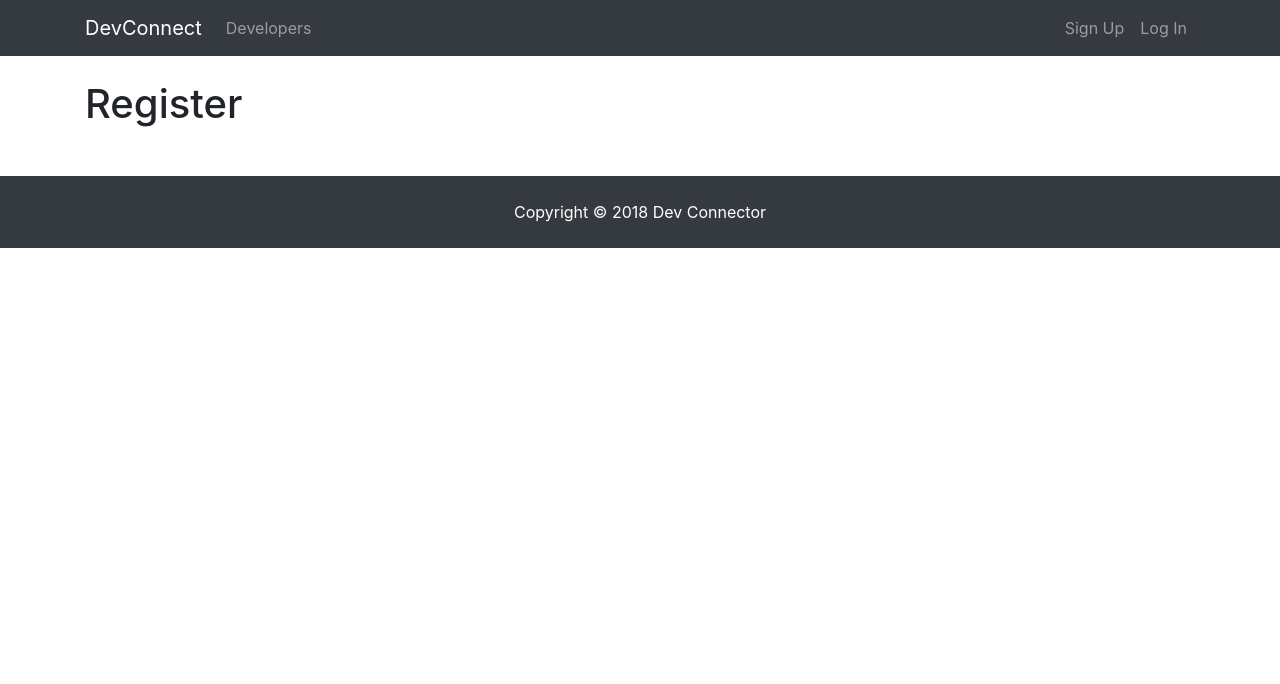
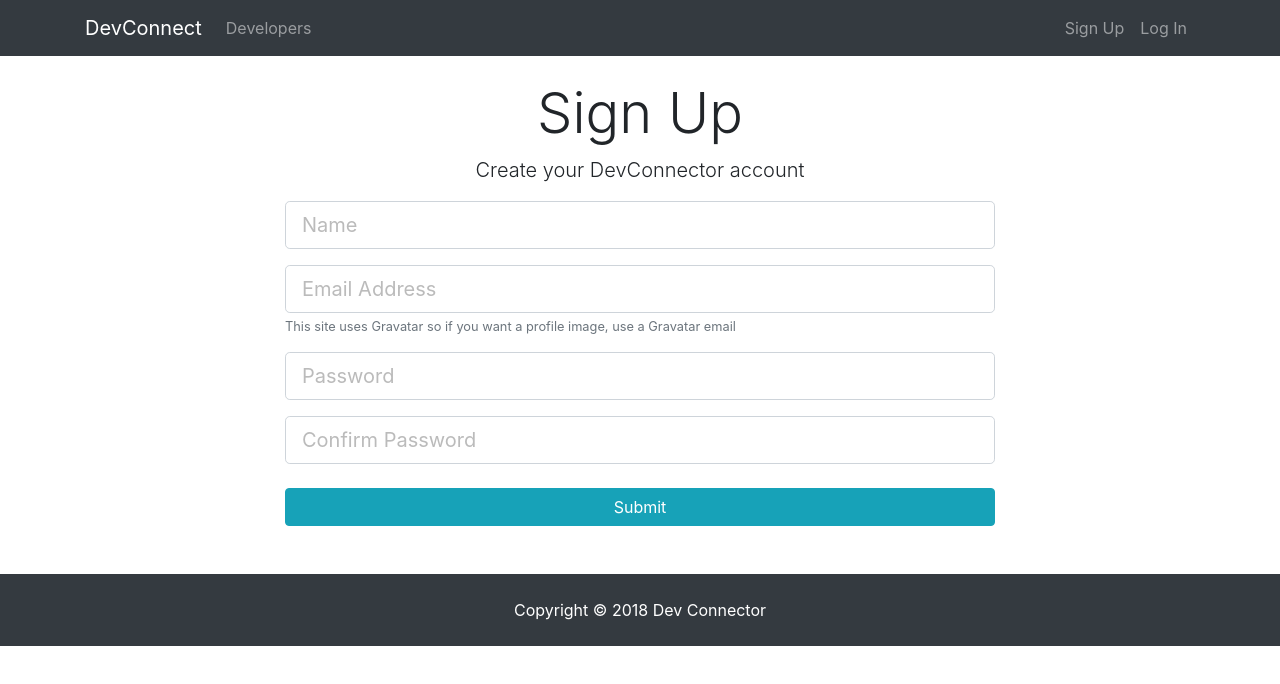
Before and after one commit to brodwen83/real-mern-app, a React (Create React App) app in the folder client/: page /register in a window 1280 px wide. Shown: the top 684 px of the page. Built offline with nearby package versions, Linux system fonts and the light colour scheme.

Commit message:
Console logs Registeed and Logged in users

```diff
--- a/client/src/components/auth/Login.js
+++ b/client/src/components/auth/Login.js
@@ -1,10 +1,17 @@
 import React, { Component } from "react";
+import LogInForm from "./forms/LogInForm";
 
 class Login extends Component {
+  submit = data => {
+    console.log(data);
+  };
+
   render() {
     return (
-      <div>
-        <h1>Login</h1>
+      <div className="login">
+        <div className="container">
+          <LogInForm submit={this.submit} />
+        </div>
       </div>
     );
   }
--- a/client/src/components/auth/Register.js
+++ b/client/src/components/auth/Register.js
@@ -1,10 +1,17 @@
 import React, { Component } from "react";
+import RegisterForm from "./forms/RegisterForm";
 
 class Register extends Component {
+  submit = data => {
+    console.log(data);
+  };
+
   render() {
     return (
-      <div>
-        <h1>Register</h1>
+      <div className="register">
+        <div className="container">
+          <RegisterForm submit={this.submit} />
+        </div>
       </div>
     );
   }
--- /dev/null
+++ b/client/src/components/auth/forms/LogInForm.js
@@ -0,0 +1,67 @@
+import React, { Component } from "react";
+import PropTypes from "prop-types";
+
+class LogInForm extends Component {
+  state = {
+    user: {
+      email: "",
+      password: ""
+    },
+    errors: {}
+  };
+
+  onChange = e => {
+    this.setState({
+      user: { ...this.state.user, [e.target.name]: e.target.value }
+    });
+  };
+
+  onSubmit = e => {
+    e.preventDefault();
+    this.props.submit(this.state.user);
+  };
+
+  render() {
+    const { user } = this.state;
+
+    return (
+      <div className="row">
+        <div className="col-md-8 m-auto">
+          <h1 className="display-4 text-center">Log In</h1>
+          <p className="lead text-center">
+            Sign in to your DevConnector account
+          </p>
+          <form onSubmit={this.onSubmit}>
+            <div className="form-group">
+              <input
+                type="email"
+                className="form-control form-control-lg"
+                placeholder="Email Address"
+                name="email"
+                value={user.email}
+                onChange={this.onChange}
+              />
+            </div>
+            <div className="form-group">
+              <input
+                type="password"
+                className="form-control form-control-lg"
+                placeholder="Password"
+                name="password"
+                value={user.password}
+                onChange={this.onChange}
+              />
+            </div>
+            <input type="submit" className="btn btn-info btn-block mt-4" />
+          </form>
+        </div>
+      </div>
+    );
+  }
+}
+
+LogInForm.propTypes = {
+  submit: PropTypes.func.isRequired
+};
+
+export default LogInForm;
--- /dev/null
+++ b/client/src/components/auth/forms/RegisterForm.js
@@ -0,0 +1,91 @@
+import React, { Component } from "react";
+import PropTypes from "prop-types";
+
+class RegisterForm extends Component {
+  state = {
+    newUser: {
+      name: "",
+      email: "",
+      password: "",
+      password2: ""
+    },
+    errors: {}
+  };
+
+  onChange = e => {
+    this.setState({
+      newUser: { ...this.state.newUser, [e.target.name]: e.target.value }
+    });
+  };
+
+  onSubmit = e => {
+    e.preventDefault();
+    this.props.submit(this.state.newUser);
+  };
+
+  render() {
+    const { newUser } = this.state;
+
+    return (
+      <div className="row">
+        <div className="col-md-8 m-auto">
+          <h1 className="display-4 text-center">Sign Up</h1>
+          <p className="lead text-center">Create your DevConnector account</p>
+          <form onSubmit={this.onSubmit}>
+            <div className="form-group">
+              <input
+                type="text"
+                className="form-control form-control-lg"
+                placeholder="Name"
+                name="name"
+                value={newUser.name}
+                onChange={this.onChange}
+              />
+            </div>
+            <div className="form-group">
+              <input
+                type="email"
+                className="form-control form-control-lg"
+                placeholder="Email Address"
+                name="email"
+                value={newUser.email}
+                onChange={this.onChange}
+              />
+              <small className="form-text text-muted">
+                This site uses Gravatar so if you want a profile image, use a
+                Gravatar email
+              </small>
+            </div>
+            <div className="form-group">
+              <input
+                type="password"
+                className="form-control form-control-lg"
+                placeholder="Password"
+                name="password"
+                value={newUser.password}
+                onChange={this.onChange}
+              />
+            </div>
+            <div className="form-group">
+              <input
+                type="password"
+                className="form-control form-control-lg"
+                placeholder="Confirm Password"
+                name="password2"
+                value={newUser.password2}
+                onChange={this.onChange}
+              />
+            </div>
+            <input type="submit" className="btn btn-info btn-block mt-4" />
+          </form>
+        </div>
+      </div>
+    );
+  }
+}
+
+RegisterForm.propTypes = {
+  submit: PropTypes.func.isRequired
+};
+
+export default RegisterForm;
```
